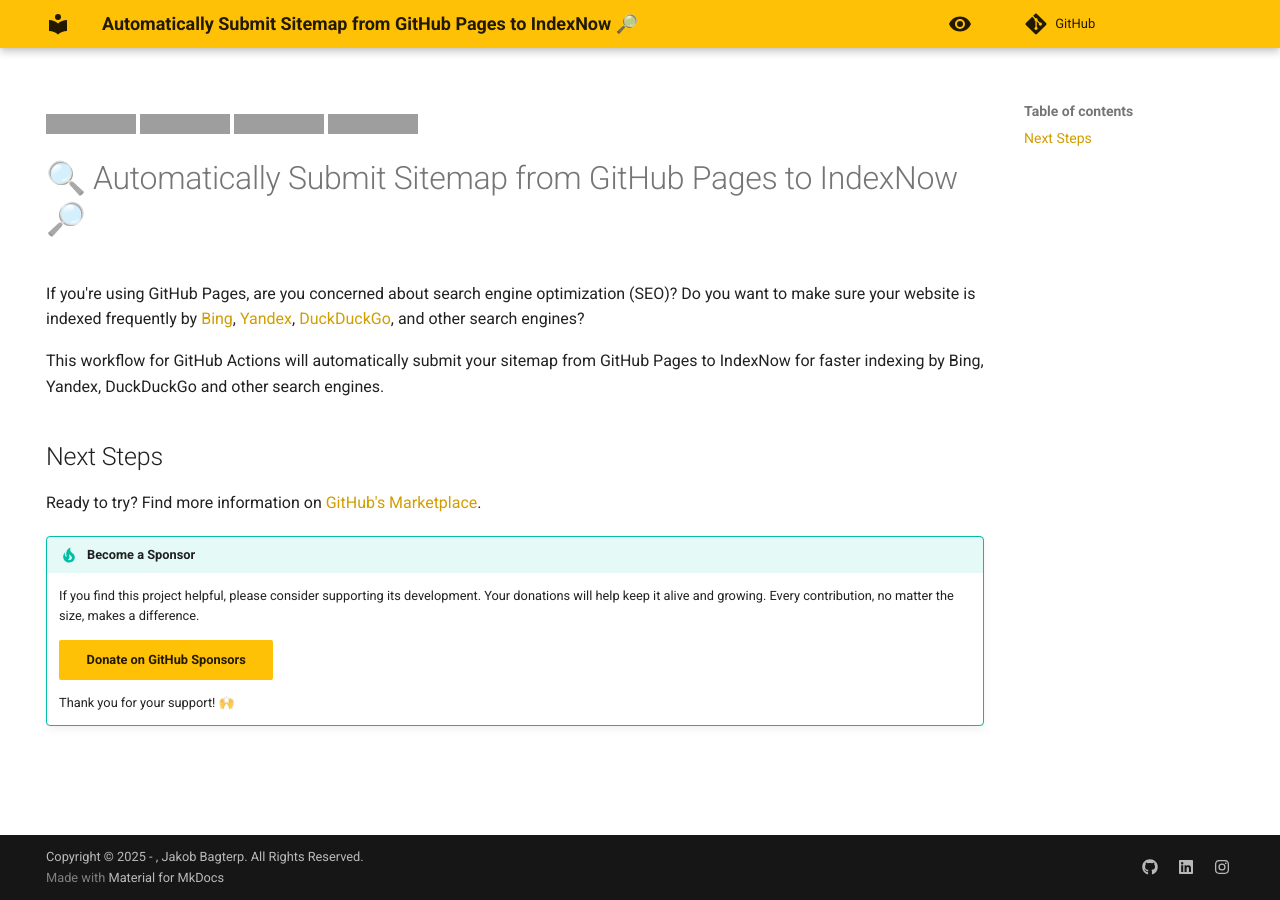
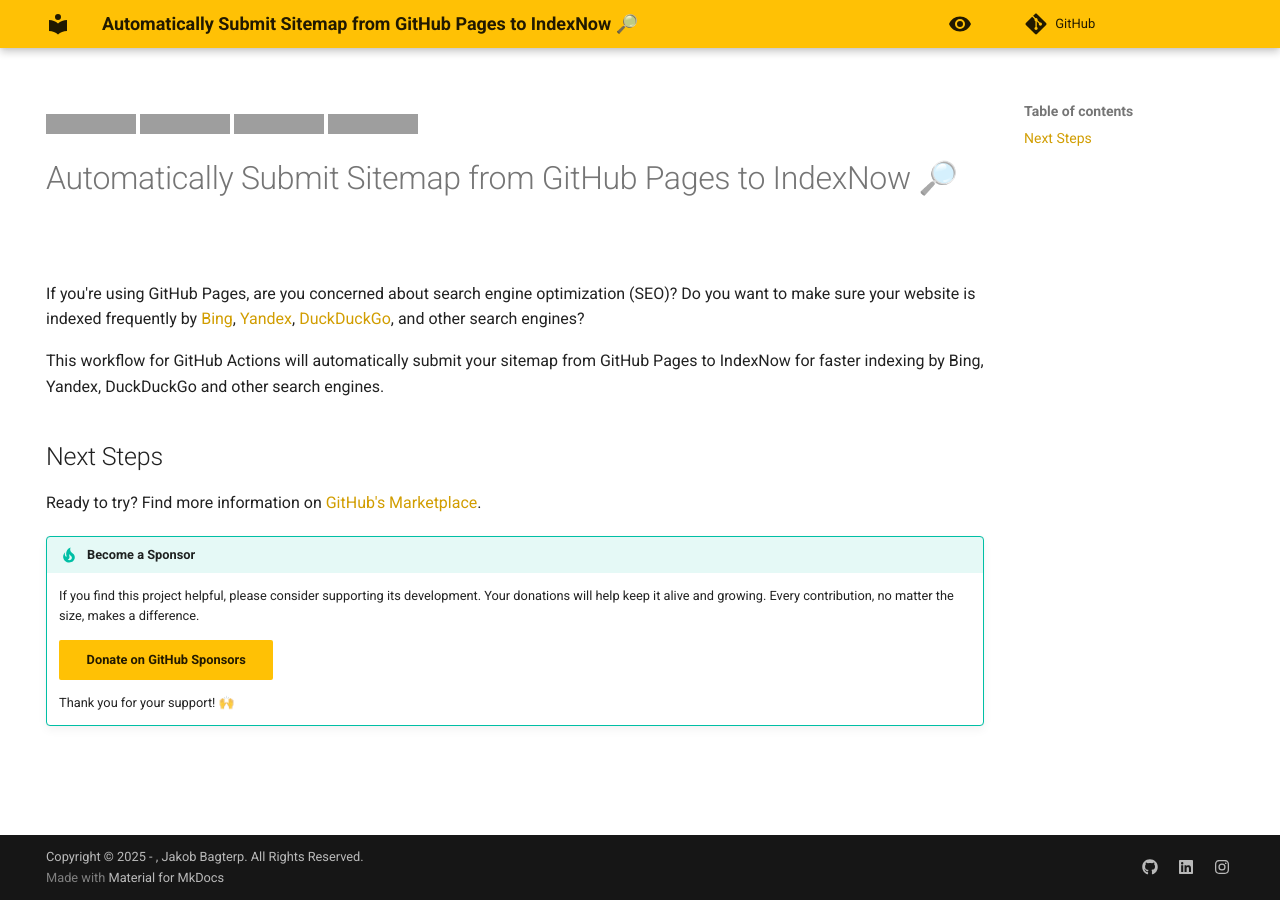
Before and after one commit to jakob-bagterp/index-now-submit-sitemap-urls-action, an MkDocs documentation site: the page built from docs/index.md, in a window 1280 px wide. Built offline with MkDocs 1.6.1 and Material for MkDocs 9.7.7, drawn with Linux system fonts in a browser that asks for light colours; comment, search, counter and statistics services are not loaded; grey boxes are pictures that could not be loaded.

Commit message:
Minor updated headline.

```diff
--- a/docs/index.md
+++ b/docs/index.md
@@ -10,7 +10,7 @@
 [![CodeQL](https://github.com/jakob-bagterp/index-now-submit-sitemap-gh-pages-action/actions/workflows/codeql.yml/badge.svg)](https://github.com/jakob-bagterp/index-now-submit-sitemap-gh-pages-action/actions/workflows/codeql.yml)
 [![Test](https://github.com/jakob-bagterp/index-now-submit-sitemap-gh-pages-action/actions/workflows/test.yml/badge.svg)](https://github.com/jakob-bagterp/index-now-submit-sitemap-gh-pages-action/actions/workflows/test.yml)
 
-# 🔍 Automatically Submit Sitemap from GitHub Pages to IndexNow 🔎
+# Automatically Submit Sitemap from GitHub Pages to IndexNow 🔎
 If you're using GitHub Pages, are you concerned about search engine optimization (SEO)? Do you want to make sure your website is indexed frequently by [Bing](https://www.bing.com/indexnow), [Yandex](https://yandex.com/indexnow), [DuckDuckGo](https://duckduckgo.com/), and other search engines?
 
 This workflow for GitHub Actions will automatically submit your sitemap from GitHub Pages to IndexNow for faster indexing by Bing, Yandex, DuckDuckGo and other search engines.
```
